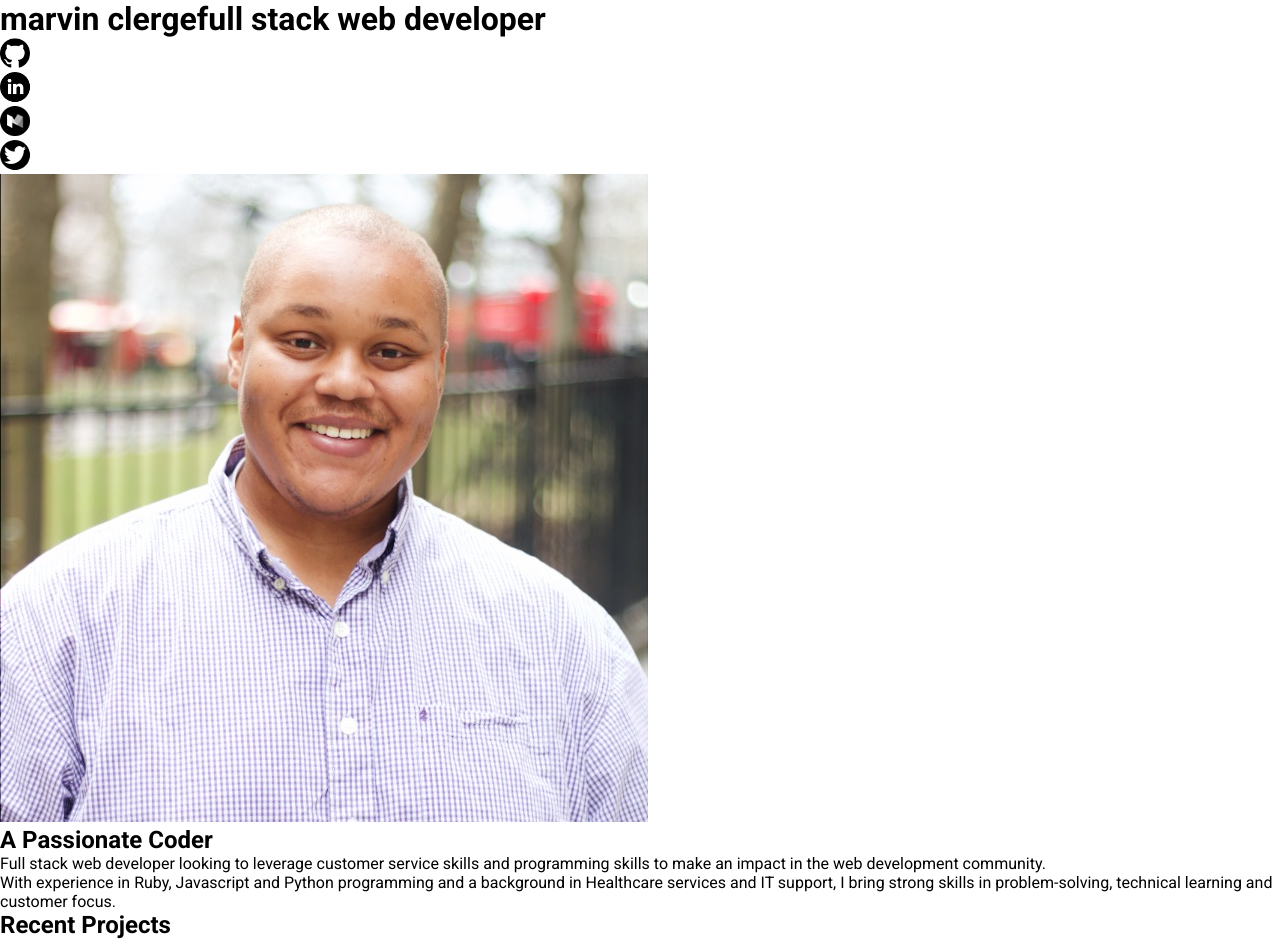
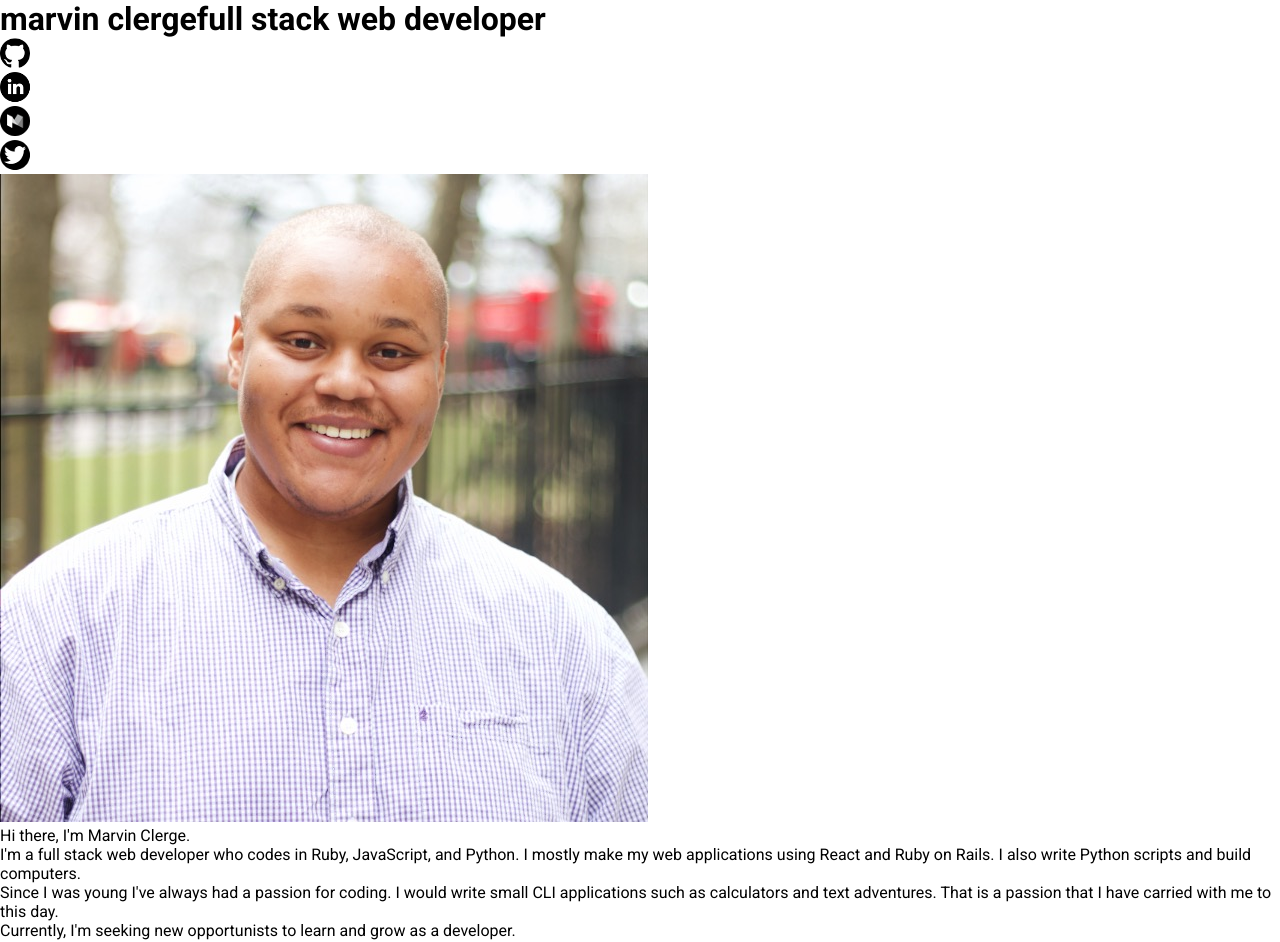
Before and after one commit to MarvinClerge/Personal-Website, a React (Create React App) app: page / in a window 1280 px wide. Shown: the top 942 px of the page. Built offline with nearby package versions, Linux system fonts and the light colour scheme; grey boxes are pictures that could not be loaded.

Commit message:
about section adjusted

```diff
--- a/src/components/About.js
+++ b/src/components/About.js
@@ -8,21 +8,24 @@ const About = props => {
       </div>
 
       <div className='about-text'>
-        <h2 className='about-main'>A Passionate Coder</h2>
         <p className='about-sub'>
-          Full stack web developer looking to leverage customer service
-          skills and programming skills to make an impact
-          in the web development community.
+          Hi there, I'm Marvin Clerge.
         </p>
 
         <p className='about-sub'>
-          With experience in Ruby, Javascript and Python programming
-          and a background in Healthcare services and IT support,
-          I bring strong skills in problem-solving, technical learning
-          and customer focus.
+          I'm a full stack web developer who codes in Ruby, JavaScript, and Python.
+          I mostly make my web applications using React and Ruby on Rails.
+          I also write Python scripts and build computers.
         </p>
 
         <p className='about-sub'>
+          Since I was young I've always had a passion for coding.
+          I would write small CLI applications such as calculators and text adventures.
+          That is a passion that I have carried with me to this day.
+        </p>
+
+        <p className='about-sub'>
+          Currently, I'm seeking new opportunists to learn and grow as a developer.
         </p>
 
       </div>
--- a/src/css/about.css
+++ b/src/css/about.css
@@ -25,6 +25,10 @@
   width: 500px;
   font-weight: 400;
   grid-column: 2;
+  display: flex;
+  align-items: flex-start;
+  justify-content: center;
+  flex-direction: column;
   text-align: center;
   padding: 0 1rem 0 1rem;
 }
```
